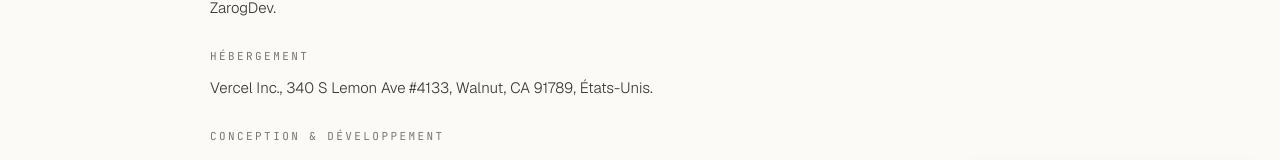
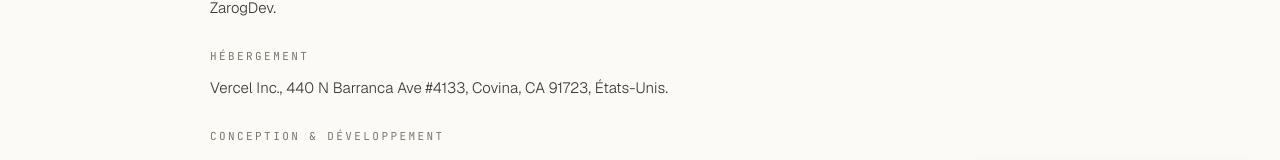
Before and after one commit to ZarogDev/nabil-louaar-portfolio, a Next.js app: page /mentions-legales in a window 1280 px wide. Shown: the part 479-639 px from the top of the page. Built offline with nearby package versions, Linux system fonts and the light colour scheme.

Commit message:
fix(legal): adresse actuelle de l'hébergeur Vercel (Covina)

```diff
--- a/src/app/mentions-legales/page.tsx
+++ b/src/app/mentions-legales/page.tsx
@@ -25,7 +25,7 @@
       </LegalSection>
 
       <LegalSection title="Hébergement">
-        <p>Vercel Inc., 340 S Lemon Ave #4133, Walnut, CA 91789, États-Unis.</p>
+        <p>Vercel Inc., 440 N Barranca Ave #4133, Covina, CA 91723, États-Unis.</p>
       </LegalSection>
 
       <LegalSection title="Conception & développement">
```
